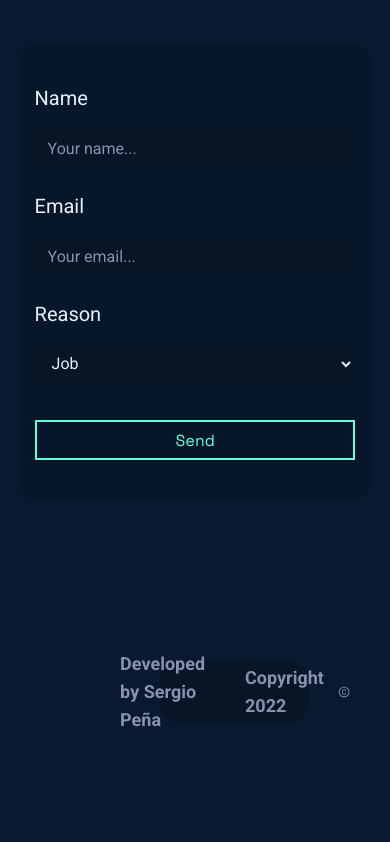
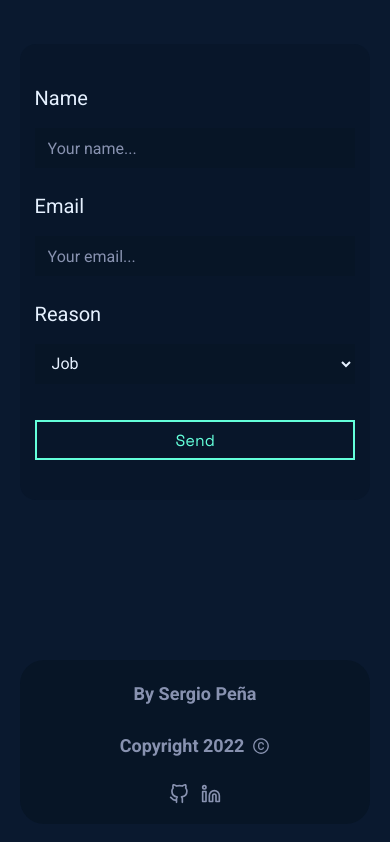
Before and after one commit to sergiopm97/portfolio, a React (Vite) app: page / in a window 390 px wide. Shown: the part 782-1624 px from the top of the page. Before the commit the page ends 1546 px from the top, so only its background shows below. Built offline with nearby package versions, Linux system fonts and the light colour scheme; no server answers.

Commit message:
Implement responsive in footer component
Implementation of the responsive format within the footer component in order to make it aesthetically visible on any screen or device

```diff
--- a/src/components/Footer.jsx
+++ b/src/components/Footer.jsx
@@ -1,15 +1,20 @@
 import { AiOutlineCopyrightCircle } from "react-icons/ai";
+import { FiGithub, FiLinkedin } from "react-icons/fi";
 
 function Footer() {
   return (
-    <div className="w-full pt-32 mt-[-8rem] mb-10 pl-40 pr-20">
-      <div className="h-16 flex items-center justify-center gap-10 rounded-3xl bg-dark-navy">
-        <h1 className="text-lg text-std-slate font-roboto font-semibold">Developed by Sergio Peña</h1>
+    <footer className="w-full pt-32 mt-[-8rem] mb-10 lg:pl-40 md:pl-16 sm:pl-10 xs:pl-8 pl-5 lg:pr-20 md:pr-16 sm:pr-10 xs:pr-8 pr-5">
+      <div className="xs:h-16 flex xs:flex-row flex-col items-center justify-center lg:gap-10 gap-6 rounded-3xl xs:py-0 py-5 bg-dark-navy">
+        <h1 className="text-lg text-std-slate font-roboto font-semibold">By Sergio Peña</h1>
         <h1 className="flex items-center gap-2 text-lg text-std-slate font-roboto font-semibold">
           Copyright 2022 <AiOutlineCopyrightCircle />
         </h1>
+        <div className="lg:hidden flex items-center gap-3 text-std-slate">
+          <FiGithub className="w-5 h-5" />
+          <FiLinkedin className="w-5 h-5" />
+        </div>
       </div>
-    </div>
+    </footer>
   );
 }
 
```
